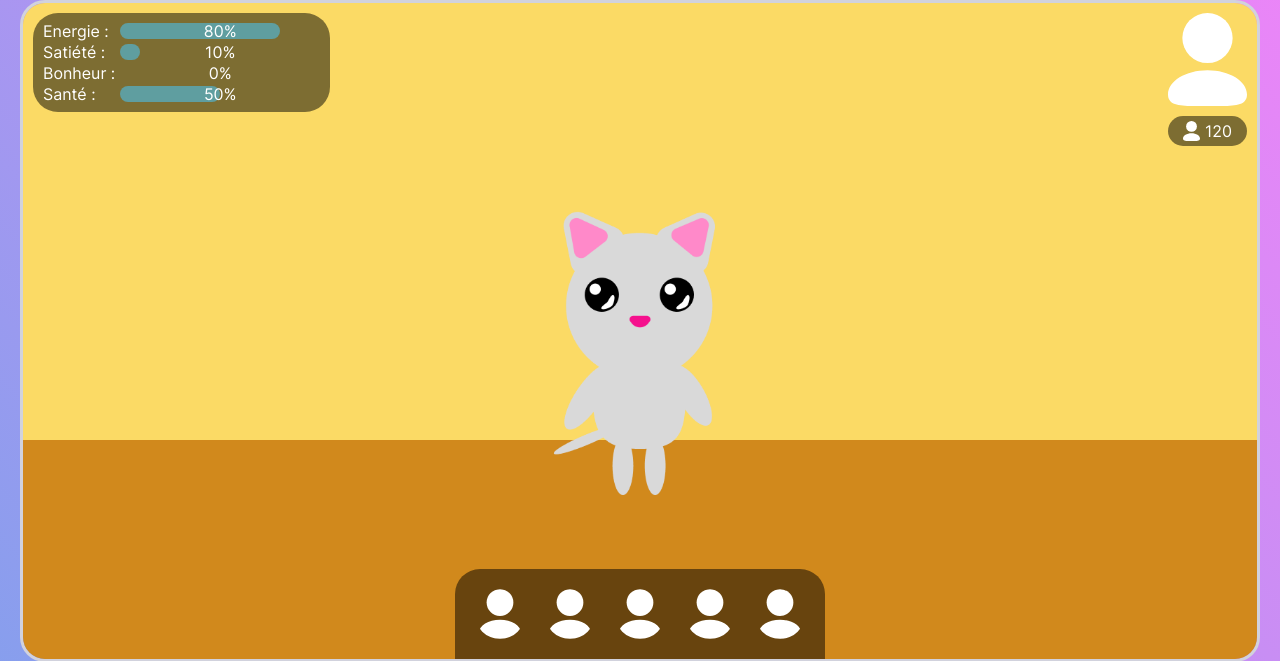
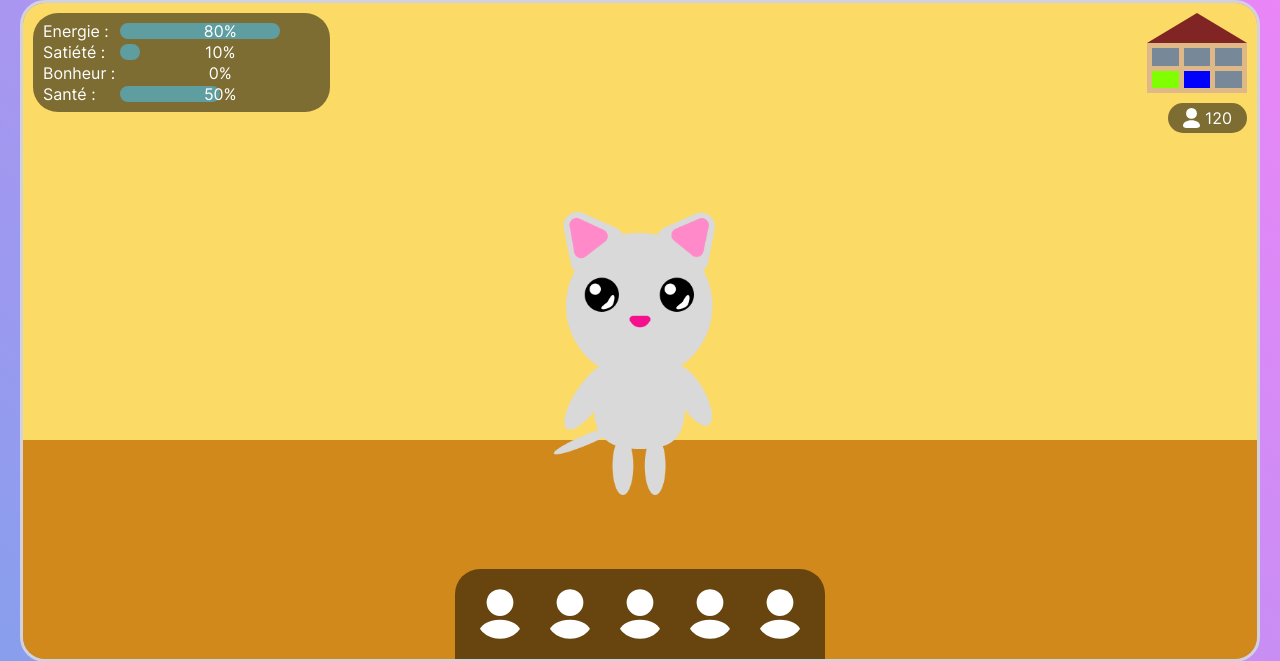
Before and after one commit to Rei333/nyanimal, a PHP site: page / in a window 1280 px wide. Shown: the part 92-753 px from the top of the page. Run offline with PHP 8.4, Linux system fonts and the light colour scheme; a user stored in the database is signed in.

Commit message:
index : add house

```diff
--- a/css/index.css
+++ b/css/index.css
@@ -16,13 +16,13 @@
     width: 100%;
 }
 
-/************Header***********/
 #game_header {
     display: flex;
     justify-content: space-between;
     padding: 10px;
 }
 
+/************Gauges***********/
 #gauges {
     display: grid;
     grid-template-columns: auto auto;
@@ -54,12 +54,61 @@
     border-radius: var(--radius);
 }
 
-#house {
-    pointer-events: auto;
+/*************House*************/
+#right {
     display: flex;
     flex-direction: column;
     gap: 10px;
     height: 50px;
+}
+
+#triangle {
+    width: 0;
+    height: 0;
+    border: 0 solid transparent;
+    border-right-width: 50px;
+    border-left-width: 50px;
+    border-bottom: 30px solid #802424;
+}
+
+#house {
+    display: grid;
+    grid-template-rows: 1fr 1fr;
+    background-color: burlywood;
+    width: 100px;
+    height: 50px;
+    padding: 5px;
+    row-gap: 5px;
+    box-sizing: border-box;
+}
+
+#house > div {
+    display: flex;
+    justify-content: center;
+    gap: 5px;
+}
+
+#up {
+    grid-row: 1;
+}
+
+#down {
+    grid-row: 2;
+}
+
+.room {
+    pointer-events: auto;
+    background-color: blue;
+    width: 100%;
+    cursor: pointer;
+}
+
+.active {
+    background-color: chartreuse;
+}
+
+.locked {
+    background-color: lightslategray;
 }
 
 #money {
@@ -77,7 +126,7 @@
     height: 20px;
 }
 
-/****Nyanimal*****/
+/*******Nyanimal**********/
 #nyanimal {
     position: absolute;
     top: 50%;
--- a/index.php
+++ b/index.php
@@ -41,8 +41,22 @@
                             <div style="width:50%"></div>
                         </div>
                     </div>
-                    <div id="house">
-                        <img src="img/user.svg" alt="">
+                    <div id="right">
+                        <div>
+                            <div id="triangle"></div>
+                            <div id="house">
+                                <div id="up">
+                                    <div class="room locked" title="Chambre"></div>
+                                    <div class="room locked" title="Bureau"></div>
+                                    <div class="room locked" title="Salle de bain"></div>
+                                </div>
+                                <div id="down">
+                                    <div class="room active" title="Salon"></div>
+                                    <div class="room" title="Cuisine"></div>
+                                    <div class="room locked" title="Salle à manger"></div>
+                                </div>
+                            </div>
+                        </div>
                         <div id="money">
                             <img src="img/user.svg" alt="Argent">
                             120
```
